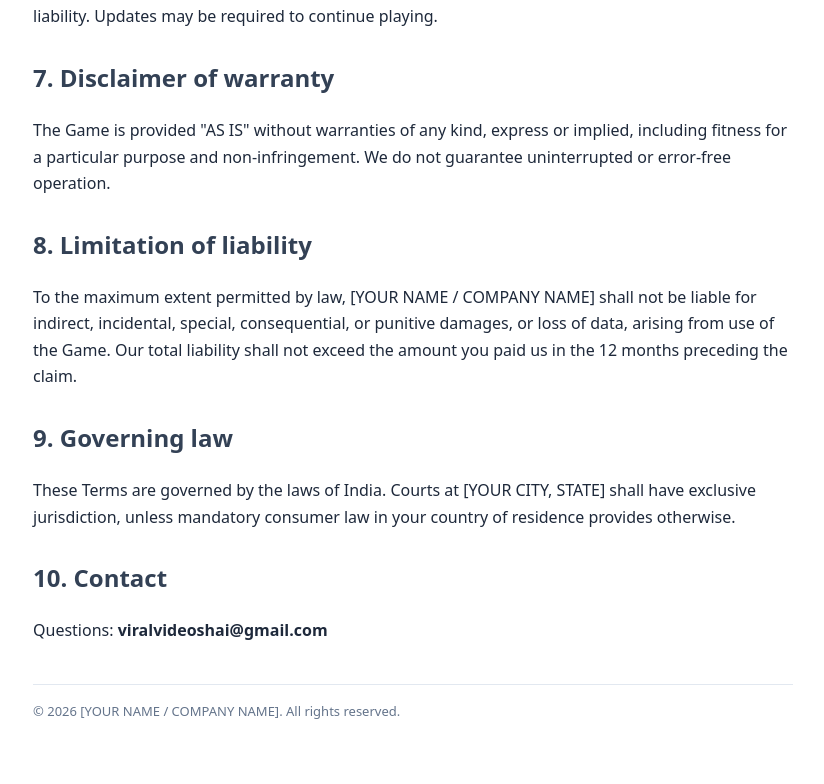
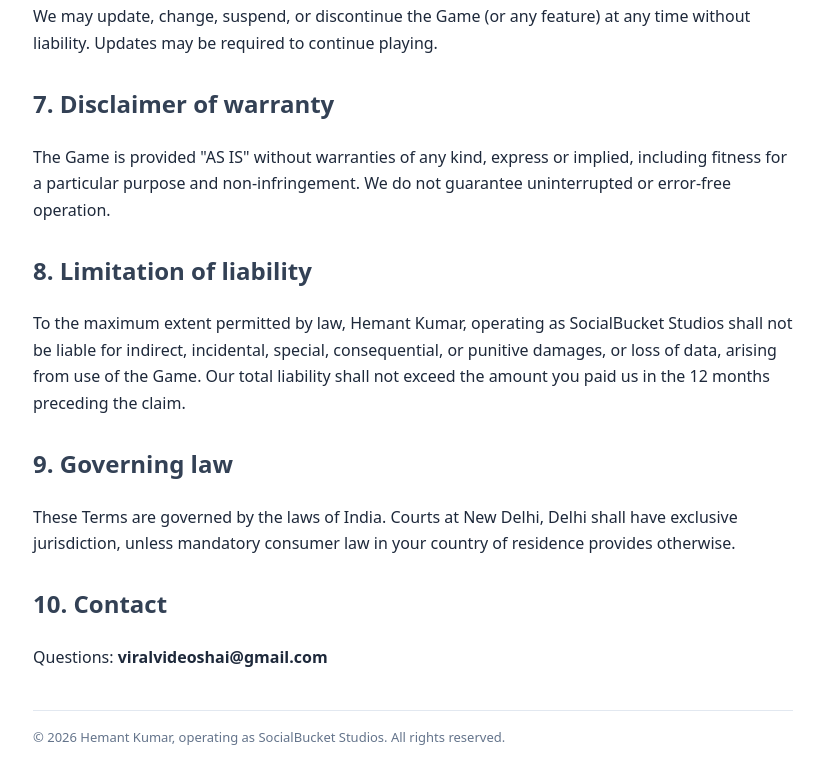
Before and after one commit to viralvideoshai-debug/numbers-army, a website: page legal/terms.html in a window 1280 px wide. Shown: the part 1058-1842 px from the top of the page, without its empty margins (227-1051 px from the left). Before the commit the page ends 1820 px from the top, so only its background shows below. Drawn offline with Linux system fonts and the light colour scheme.

Commit message:
Branding: SocialBucket Studios / legal owner Hemant Kumar in legal pages + menu credit

```diff
--- a/legal/terms.html
+++ b/legal/terms.html
@@ -7,7 +7,7 @@
 </head>
 <body>
 <h1>Terms &amp; Conditions</h1>
-<p><b>App:</b> Numbers Army &nbsp;·&nbsp; <b>Operator:</b> [YOUR NAME / COMPANY NAME] &nbsp;·&nbsp; <b>Effective date:</b> July 5, 2026</p>
+<p><b>App:</b> Numbers Army &nbsp;·&nbsp; <b>Operator:</b> Hemant Kumar, operating as SocialBucket Studios &nbsp;·&nbsp; <b>Effective date:</b> July 5, 2026</p>
 
 <h2>1. Acceptance</h2>
 <p>By downloading, accessing, or playing Numbers Army ("the Game"), you agree to these Terms. If you do not agree, do not use the Game.</p>
@@ -31,14 +31,14 @@
 <p>The Game is provided "AS IS" without warranties of any kind, express or implied, including fitness for a particular purpose and non-infringement. We do not guarantee uninterrupted or error-free operation.</p>
 
 <h2>8. Limitation of liability</h2>
-<p>To the maximum extent permitted by law, [YOUR NAME / COMPANY NAME] shall not be liable for indirect, incidental, special, consequential, or punitive damages, or loss of data, arising from use of the Game. Our total liability shall not exceed the amount you paid us in the 12 months preceding the claim.</p>
+<p>To the maximum extent permitted by law, Hemant Kumar, operating as SocialBucket Studios shall not be liable for indirect, incidental, special, consequential, or punitive damages, or loss of data, arising from use of the Game. Our total liability shall not exceed the amount you paid us in the 12 months preceding the claim.</p>
 
 <h2>9. Governing law</h2>
-<p>These Terms are governed by the laws of India. Courts at [YOUR CITY, STATE] shall have exclusive jurisdiction, unless mandatory consumer law in your country of residence provides otherwise.</p>
+<p>These Terms are governed by the laws of India. Courts at New Delhi, Delhi shall have exclusive jurisdiction, unless mandatory consumer law in your country of residence provides otherwise.</p>
 
 <h2>10. Contact</h2>
 <p>Questions: <b>viralvideoshai@gmail.com</b></p>
 
-<footer>© 2026 [YOUR NAME / COMPANY NAME]. All rights reserved.</footer>
+<footer>© 2026 Hemant Kumar, operating as SocialBucket Studios. All rights reserved.</footer>
 </body>
 </html>
```
Also changed, not shown: index.html (+1 -0 lines), legal/cookie-policy.html (+1 -1 lines), legal/disclaimer.html (+1 -1 lines), legal/privacy-policy.html (+2 -2 lines), legal/refund-policy.html (+1 -1 lines).
